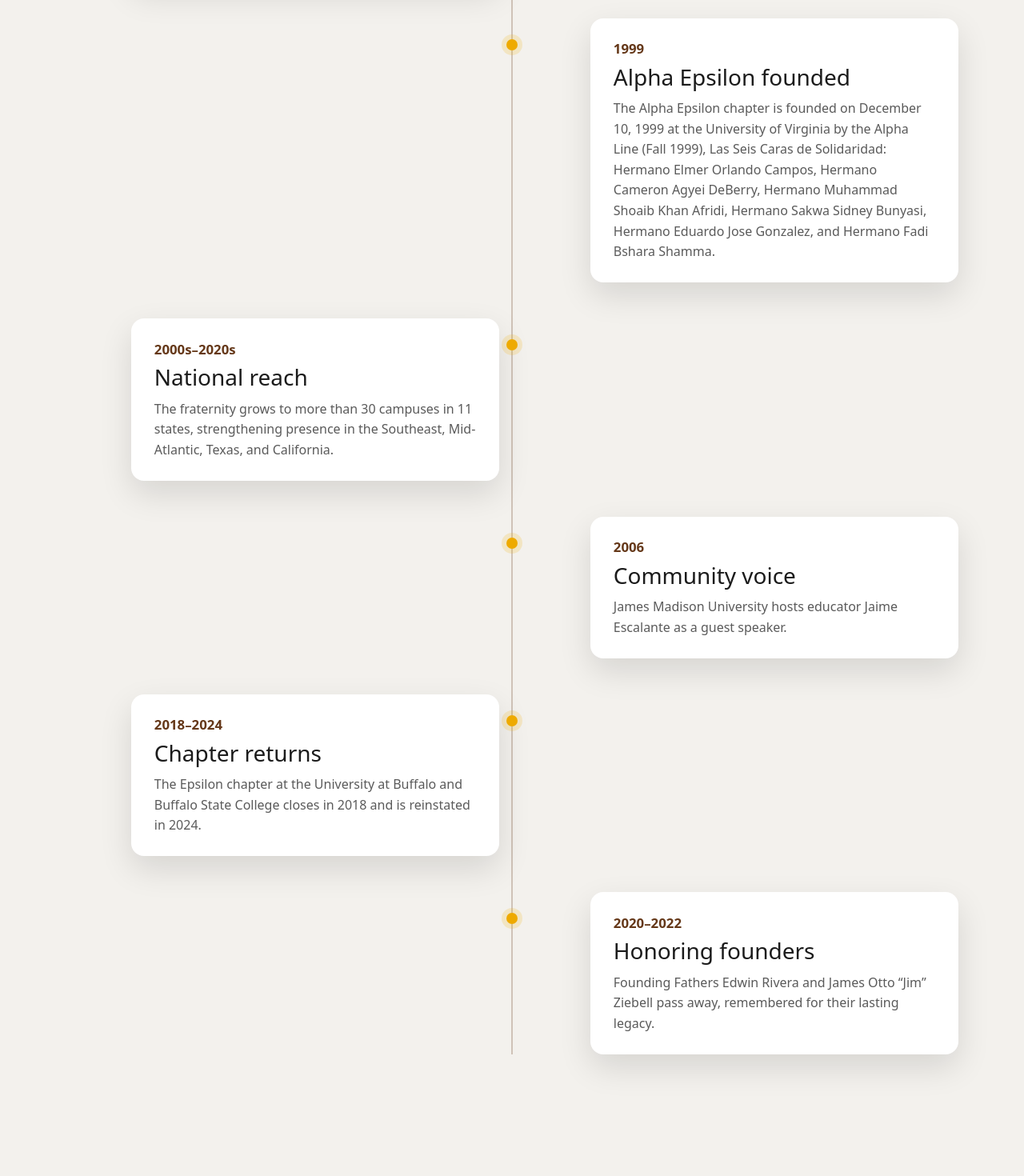
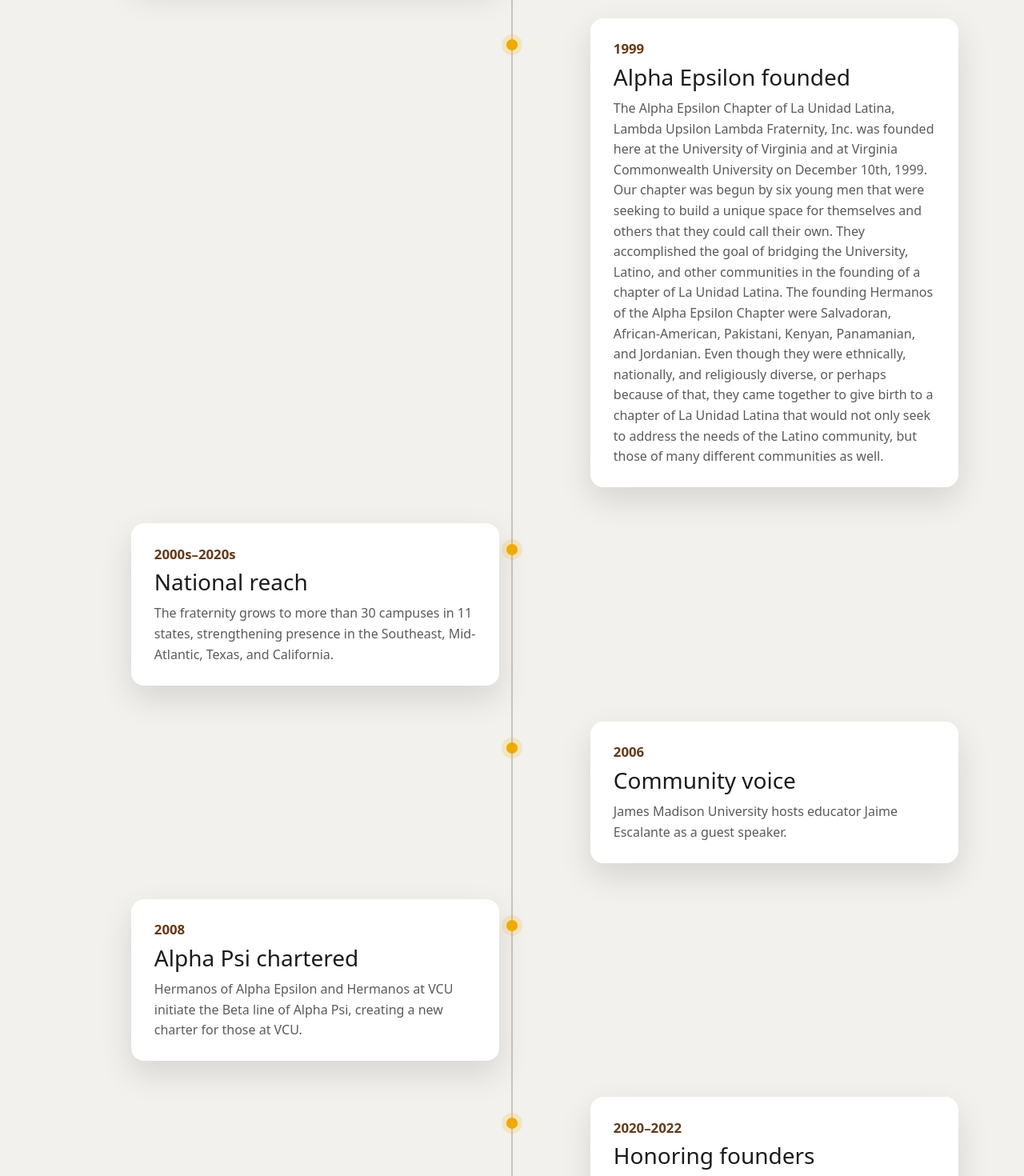
Before and after one commit to royalcala05/lul-ae, a React (Vite) app in the folder client/: page /history in a window 1280 px wide. Shown: the part 2940-4410 px from the top of the page at 80% size. Built offline with nearby package versions, Linux system fonts and the light colour scheme; no server answers.

Commit message:
profile updates+history

```diff
--- a/client/src/pages/History.jsx
+++ b/client/src/pages/History.jsx
@@ -47,7 +47,7 @@
     year: "1999",
     title: "Alpha Epsilon founded",
     body:
-      "The Alpha Epsilon chapter is founded on December 10, 1999 at the University of Virginia by the Alpha Line (Fall 1999), Las Seis Caras de Solidaridad: Hermano Elmer Orlando Campos, Hermano Cameron Agyei DeBerry, Hermano Muhammad Shoaib Khan Afridi, Hermano Sakwa Sidney Bunyasi, Hermano Eduardo Jose Gonzalez, and Hermano Fadi Bshara Shamma.",
+      "The Alpha Epsilon Chapter of La Unidad Latina, Lambda Upsilon Lambda Fraternity, Inc. was founded here at the University of Virginia and at Virginia Commonwealth University on December 10th, 1999. Our chapter was begun by six young men that were seeking to build a unique space for themselves and others that they could call their own. They accomplished the goal of bridging the University, Latino, and other communities in the founding of a chapter of La Unidad Latina. The founding Hermanos of the Alpha Epsilon Chapter were Salvadoran, African-American, Pakistani, Kenyan, Panamanian, and Jordanian. Even though they were ethnically, nationally, and religiously diverse, or perhaps because of that, they came together to give birth to a chapter of La Unidad Latina that would not only seek to address the needs of the Latino community, but those of many different communities as well.",
   },
   {
     year: "2000s–2020s",
@@ -62,10 +62,10 @@
       "James Madison University hosts educator Jaime Escalante as a guest speaker.",
   },
   {
-    year: "2018–2024",
-    title: "Chapter returns",
+    year: "2008",
+    title: "Alpha Psi chartered",
     body:
-      "The Epsilon chapter at the University at Buffalo and Buffalo State College closes in 2018 and is reinstated in 2024.",
+      "Hermanos of Alpha Epsilon and Hermanos at VCU initiate the Beta line of Alpha Psi, creating a new charter for those at VCU.",
   },
   {
     year: "2020–2022",
--- a/client/src/pages/Philanthropy.jsx
+++ b/client/src/pages/Philanthropy.jsx
@@ -6,21 +6,21 @@
 const patheEvents = [
   {
     title: "College Day Event with the SSP Coalition",
-    date: "4/15",
+    date: "4/15/25",
     description:
       "La Unidad Latina, Lambda Upsilon Lambda Fraternity Inc. partnered with local organizations to support students from Charlottesville high schools.",
     image: ssp,
   },
   {
     title: "Career Workshop at Monticello High School",
-    date: "10/21",
+    date: "10/21/24",
     description:
       "Brothers hosted a career workshop with students, sharing practical advice and mentorship.",
     image: patheWorkshopImg,
   },
   {
     title: "School Supply Drive",
-    date: "10/15",
+    date: "10/15/24",
     description:
       "We fundraised and donated school supplies for middle school students in need.",
     image: supplyDriveImg,
```
Also changed, not shown: 2 other files (tests, documents, lock files or other folders).
